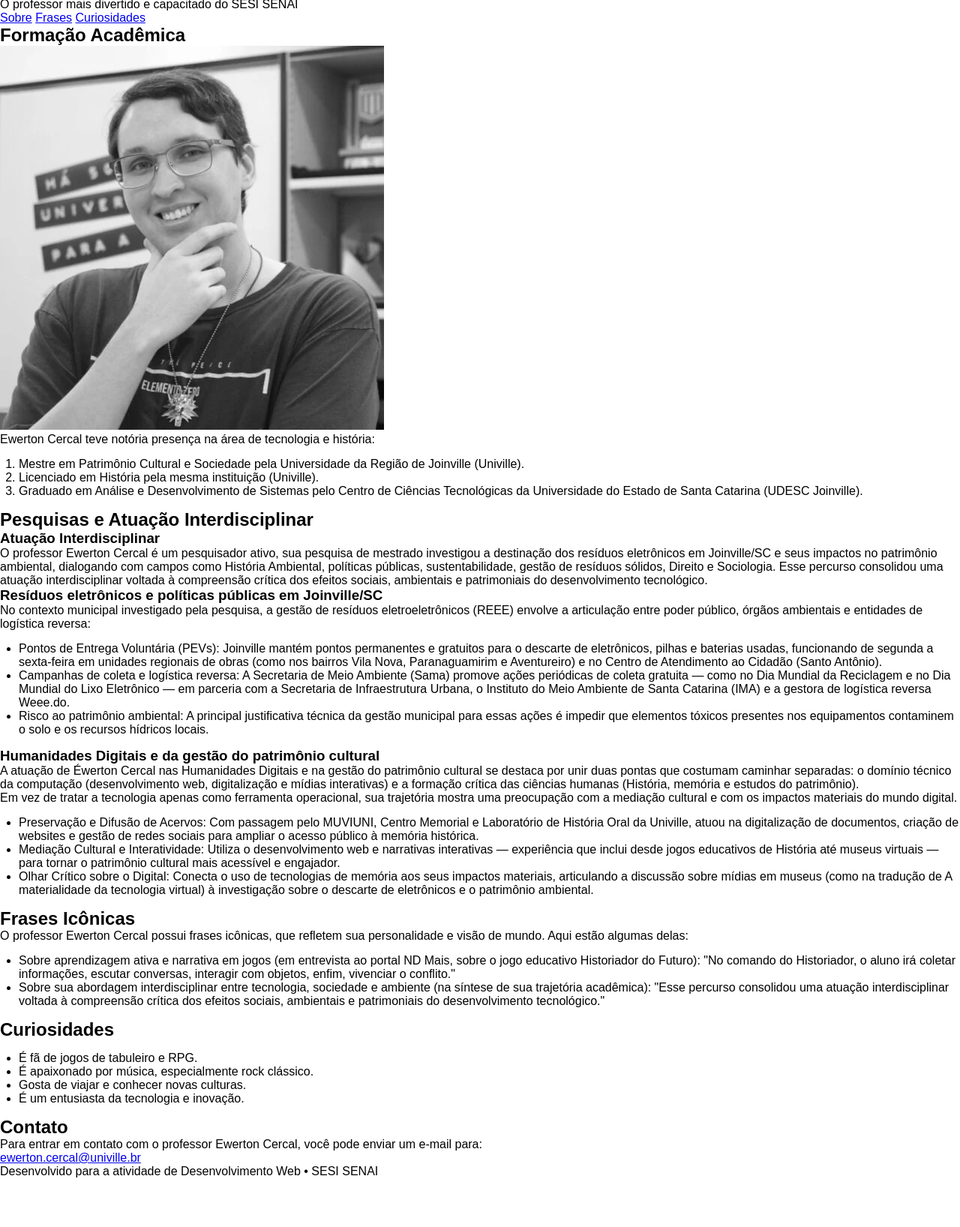
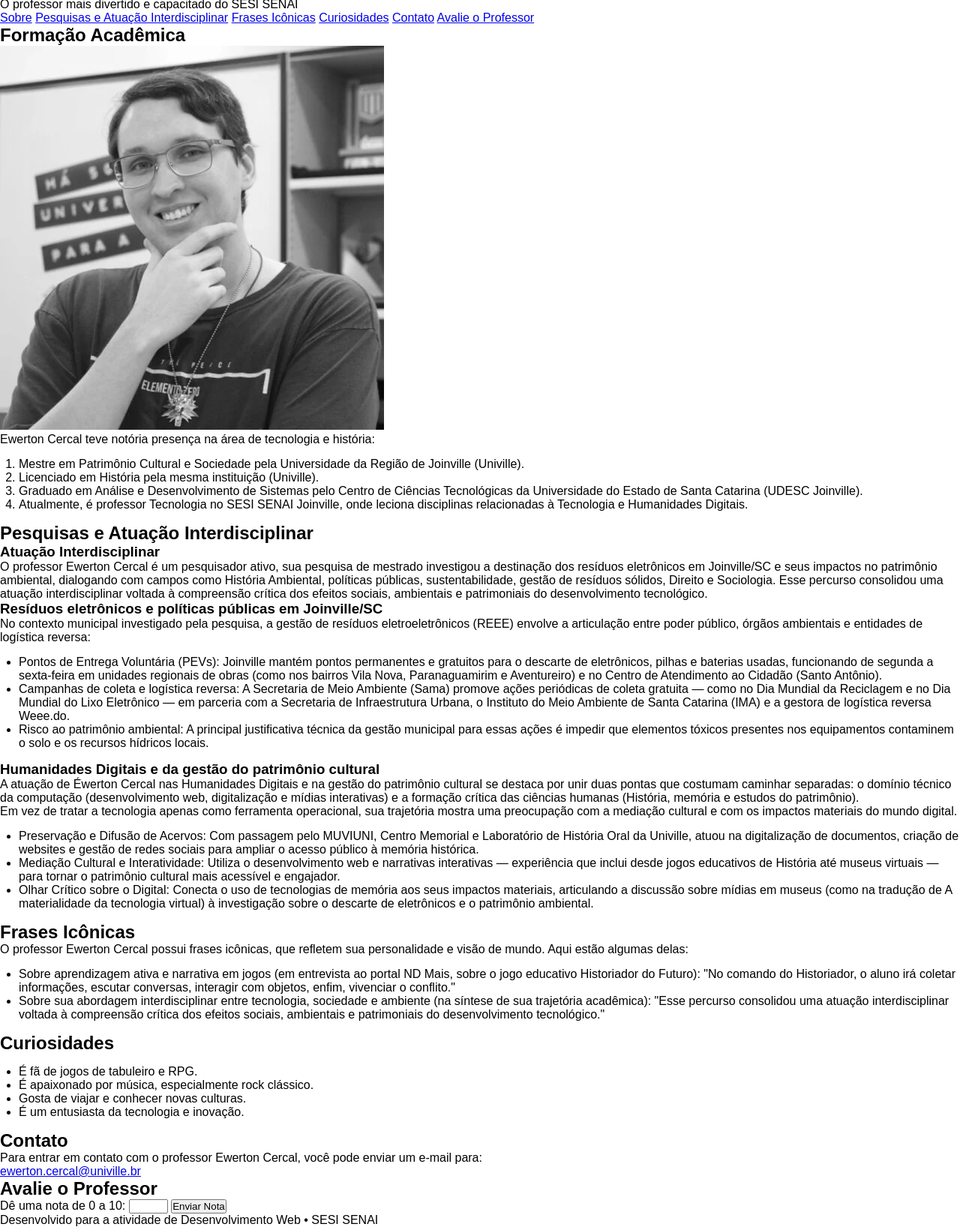
Before and after one commit to murilosampaio-sys/ewerton-cercal, a plain HTML site: page index.html in a window 1280 px wide. Shown: the part 40-1676 px from the top of the page at 75% size. Before the commit the page ends 1611 px from the top, so only its background shows below. Drawn offline with Linux system fonts and the light colour scheme.

Commit message:
Criação da Sessão "avalie o professor com avaliação numérica

```diff
--- a/index.html
+++ b/index.html
@@ -15,8 +15,12 @@
         <p>O professor mais divertido e capacitado do SESI SENAI</p>
         <nav>
             <a href="#sobre">Sobre</a>
-            <a href="#frases">Frases</a>
-            <a href="#curiosidades">Curiosidades</a>
+            <a href="#Pesquisas e Atuação Interdisciplinar">Pesquisas e Atuação Interdisciplinar</a>
+            <a href="#Frases Icônicas">Frases Icônicas</a>
+            <a href="#Curiosidades">Curiosidades</a>
+            <a href="#Contato">Contato</a>
+            <a href="#Avalie o Professor">Avalie o Professor</a>
+
         </nav>
     </header>
 
@@ -31,6 +35,8 @@
                 <li>Licenciado em História pela mesma instituição (Univille).</li>
                 <li>Graduado em Análise e Desenvolvimento de Sistemas pelo Centro de Ciências Tecnológicas da
                     Universidade do Estado de Santa Catarina (UDESC Joinville).</li>
+                <li>Atualmente, é professor Tecnologia no SESI SENAI Joinville, onde leciona disciplinas
+                    relacionadas à Tecnologia e Humanidades Digitais.</li>
             </ol>
         </section>
 
@@ -119,9 +125,22 @@
             <a href="mailto:ewerton.cercal@univille.br">ewerton.cercal@univille.br</a>
 
         </section>
+        <section id="avaliacao">
+            <h2>Avalie o Professor</h2>
+
+            <form id="form-nota">
+                <label for="nota">Dê uma nota de 0 a 10:</label>
+                <input type="number" id="nota" name="nota" min="0" max="10" required>
+
+                <button type="submit">Enviar Nota</button>
+            </form>
+
+            <!-- Espaço para mostrar uma resposta com JavaScript depois -->
+            <p id="mensagem-resultado"></p>
+        </section>
     </main>
 
-    <footer>
+    <footer id="rodapé">
         <p>Desenvolvido para a atividade de Desenvolvimento Web • SESI SENAI</p>
 
     </footer>
```
